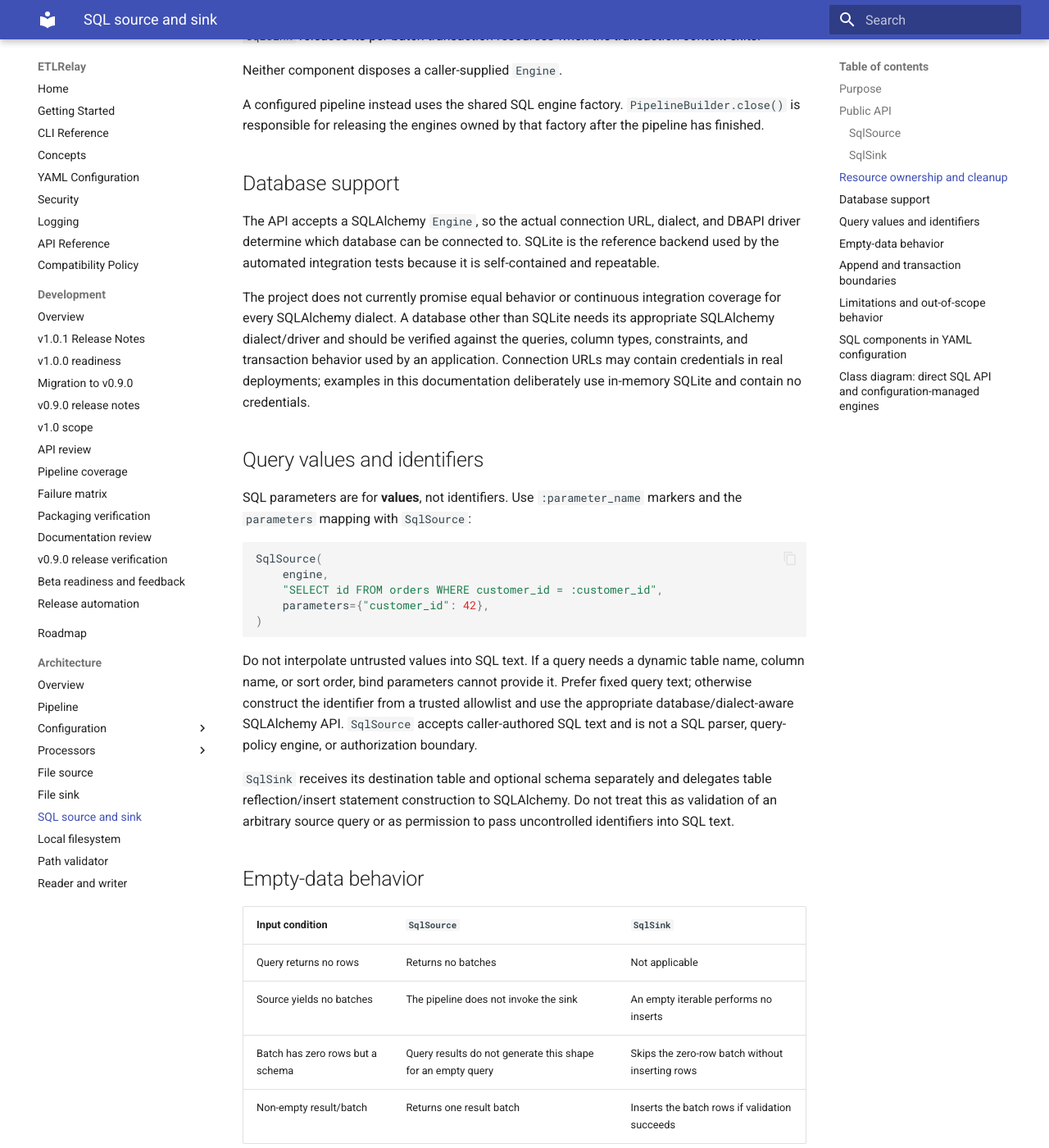
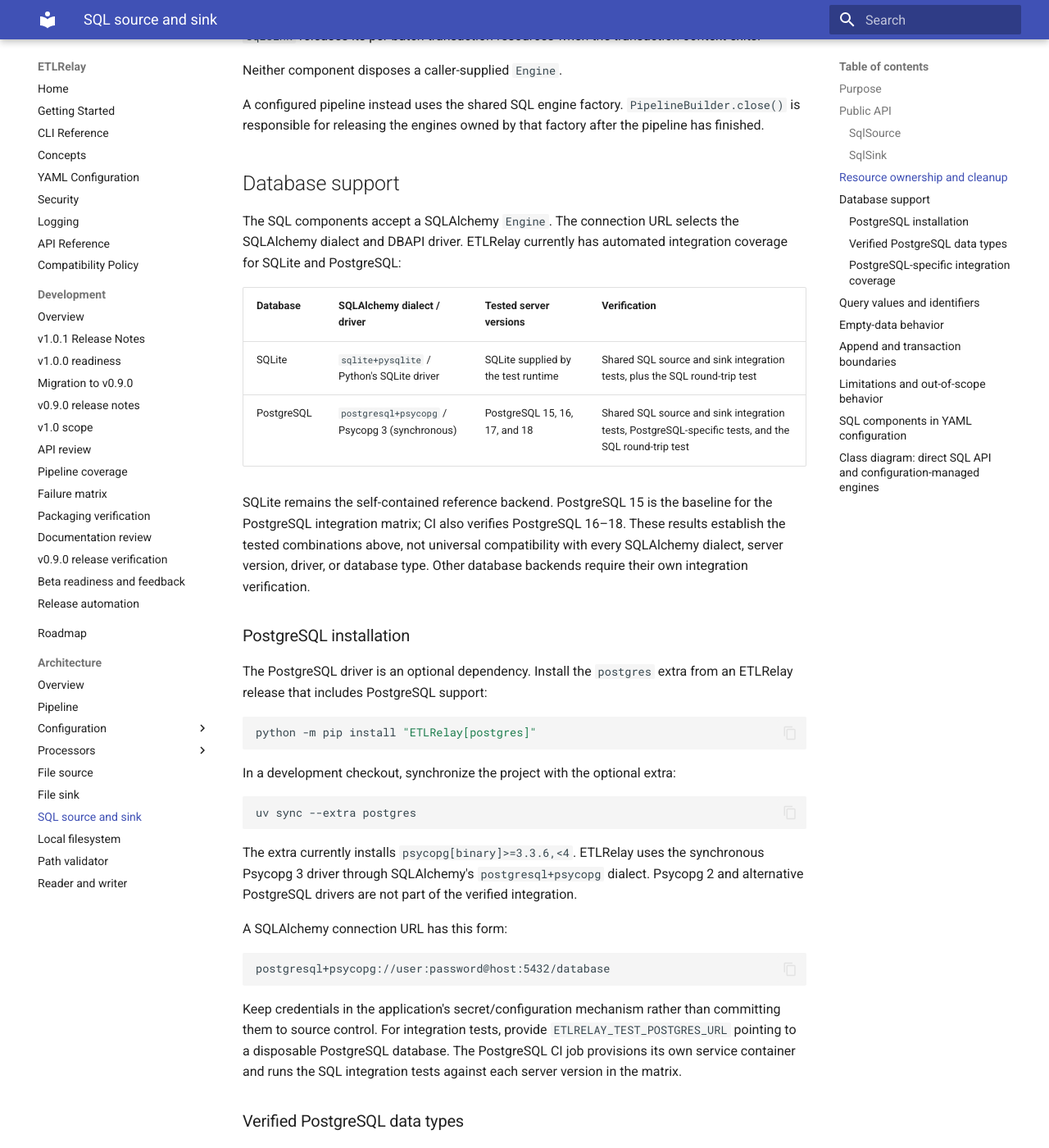
Before and after one commit to apaquette/ETLRelay, an MkDocs documentation site: the page built from docs/architecture/sql_source_and_sink.md, in a window 1280 px wide and 1400 px high, scrolled down 2587 px. Shown: the whole window at 82% size. Built offline with MkDocs 1.6.1 and Material for MkDocs 9.7.7, drawn with Linux system fonts in a browser that asks for light colours; the version menu is left out; some of the changed text lies outside the part shown.

Commit message:
docs: document PostgreSQL integration support

````diff
--- a/docs/architecture/sql_source_and_sink.md
+++ b/docs/architecture/sql_source_and_sink.md
@@ -100,9 +100,93 @@ owned by that factory after the pipeline has finished.
 
 ## Database support
 
-The API accepts a SQLAlchemy `Engine`, so the actual connection URL, dialect, and DBAPI driver determine which database can be connected to. SQLite is the reference backend used by the automated integration tests because it is self-contained and repeatable.
+The SQL components accept a SQLAlchemy `Engine`. The connection URL selects
+the SQLAlchemy dialect and DBAPI driver. ETLRelay currently has automated
+integration coverage for SQLite and PostgreSQL:
 
-The project does not currently promise equal behavior or continuous integration coverage for every SQLAlchemy dialect. A database other than SQLite needs its appropriate SQLAlchemy dialect/driver and should be verified against the queries, column types, constraints, and transaction behavior used by an application. Connection URLs may contain credentials in real deployments; examples in this documentation deliberately use in-memory SQLite and contain no credentials.
+| Database | SQLAlchemy dialect / driver | Tested server versions | Verification |
+| --- | --- | --- | --- |
+| SQLite | `sqlite+pysqlite` / Python's SQLite driver | SQLite supplied by the test runtime | Shared SQL source and sink integration tests, plus the SQL round-trip test |
+| PostgreSQL | `postgresql+psycopg` / Psycopg 3 (synchronous) | PostgreSQL 15, 16, 17, and 18 | Shared SQL source and sink integration tests, PostgreSQL-specific tests, and the SQL round-trip test |
+
+SQLite remains the self-contained reference backend. PostgreSQL 15 is the
+baseline for the PostgreSQL integration matrix; CI also verifies PostgreSQL
+16–18. These results establish the tested combinations above, not universal
+compatibility with every SQLAlchemy dialect, server version, driver, or database
+type. Other database backends require their own integration verification.
+
+### PostgreSQL installation
+
+The PostgreSQL driver is an optional dependency. Install the `postgres` extra
+from an ETLRelay release that includes PostgreSQL support:
+
+```bash
+python -m pip install "ETLRelay[postgres]"
+```
+
+In a development checkout, synchronize the project with the optional extra:
+
+```bash
+uv sync --extra postgres
+```
+
+The extra currently installs `psycopg[binary]>=3.3.6,<4`. ETLRelay uses the
+synchronous Psycopg 3 driver through SQLAlchemy's `postgresql+psycopg`
+dialect. Psycopg 2 and alternative PostgreSQL drivers are not part of the
+verified integration.
+
+A SQLAlchemy connection URL has this form:
+
+```text
+postgresql+psycopg://user:password@host:5432/database
+```
+
+Keep credentials in the application's secret/configuration mechanism rather
+than committing them to source control. For integration tests, provide
+`ETLRELAY_TEST_POSTGRES_URL` pointing to a disposable PostgreSQL database.
+The PostgreSQL CI job provisions its own service container and runs the SQL
+integration tests against each server version in the matrix.
+
+### Verified PostgreSQL data types
+
+The integration tests exercise representative conversions in both directions:
+PostgreSQL result values into Arrow through `SqlSource`, and Arrow values into
+PostgreSQL columns through `SqlSink`.
+
+| PostgreSQL type / test value | Arrow representation verified |
+| --- | --- |
+| `SMALLINT`, `INTEGER`, `BIGINT` | `int64` |
+| `REAL`, `DOUBLE PRECISION` | `float64` |
+| `NUMERIC(7, 2)` | Decimal type with scale 2 |
+| `BOOLEAN` | `bool` |
+| `TEXT`, `VARCHAR(20)` | `string` |
+| `DATE` | `date32` |
+| `TIME` | `time64` |
+| `TIMESTAMP` | Timestamp without a timezone |
+| `TIMESTAMPTZ` | Timezone-aware timestamp |
+| A typed SQL `NULL` / nullable integer value | Arrow null value |
+
+This is a representative test set, not a claim that every precision, scale,
+timezone, temporal range, PostgreSQL extension type, or SQL type is supported.
+Types not covered by these tests—including arrays, JSON/JSONB, UUID, enums,
+network types, intervals, and custom types—are outside the currently verified
+scope.
+
+### PostgreSQL-specific integration coverage
+
+The PostgreSQL tests also verify:
+
+- Schema-qualified queries and writes using a non-default schema.
+- Reserved table names and quoted mixed-case table and column identifiers.
+- SQLAlchemy reflection of existing destination tables.
+- Per-nonempty-batch transaction behavior, including rollback of a failed
+  batch while preserving a previously committed batch.
+- Connection return to the SQLAlchemy pool after streaming early termination,
+  source result-processing failure, and successful or failed sink writes.
+
+Shared SQL source and sink contract tests run against both SQLite and
+PostgreSQL. The dedicated PostgreSQL CI matrix runs those PostgreSQL variants
+alongside the PostgreSQL-specific integration tests.
 
 ## Query values and identifiers
 
@@ -171,7 +255,7 @@ the pipeline's separate output-schema compatibility checks.
 - **No automatic retries:** connection, query, constraint, and write failures propagate to the caller.
 - **No pipeline-wide transaction:** transactions are scoped to individual non-empty sink batches.
 - **No database-specific bulk strategy or pagination guarantee:** a non-empty source query is materialized as one batch, so large query results may require significant memory.
-- **No universal dialect guarantee:** SQLite is the continuously exercised integration backend; other configured SQLAlchemy dialects need application-level verification.
+- **Limited dialect coverage:** SQLite and PostgreSQL have automated integration coverage as described above. Other configured SQLAlchemy dialects need independent verification.
 - **No automatic credential management or authorization layer:** the caller is responsible for configuring connections, managing secrets, and limiting database permissions.
 
 These limits are deliberate. Additional write modes, ORM support, migrations, retries, pagination, and broader database integration should be introduced only with explicit requirements and corresponding tests.
````
Also changed, not shown: README.md (+4 -4 lines), docs/development.md (+8 -0 lines), docs/index.md (+6 -2 lines).
